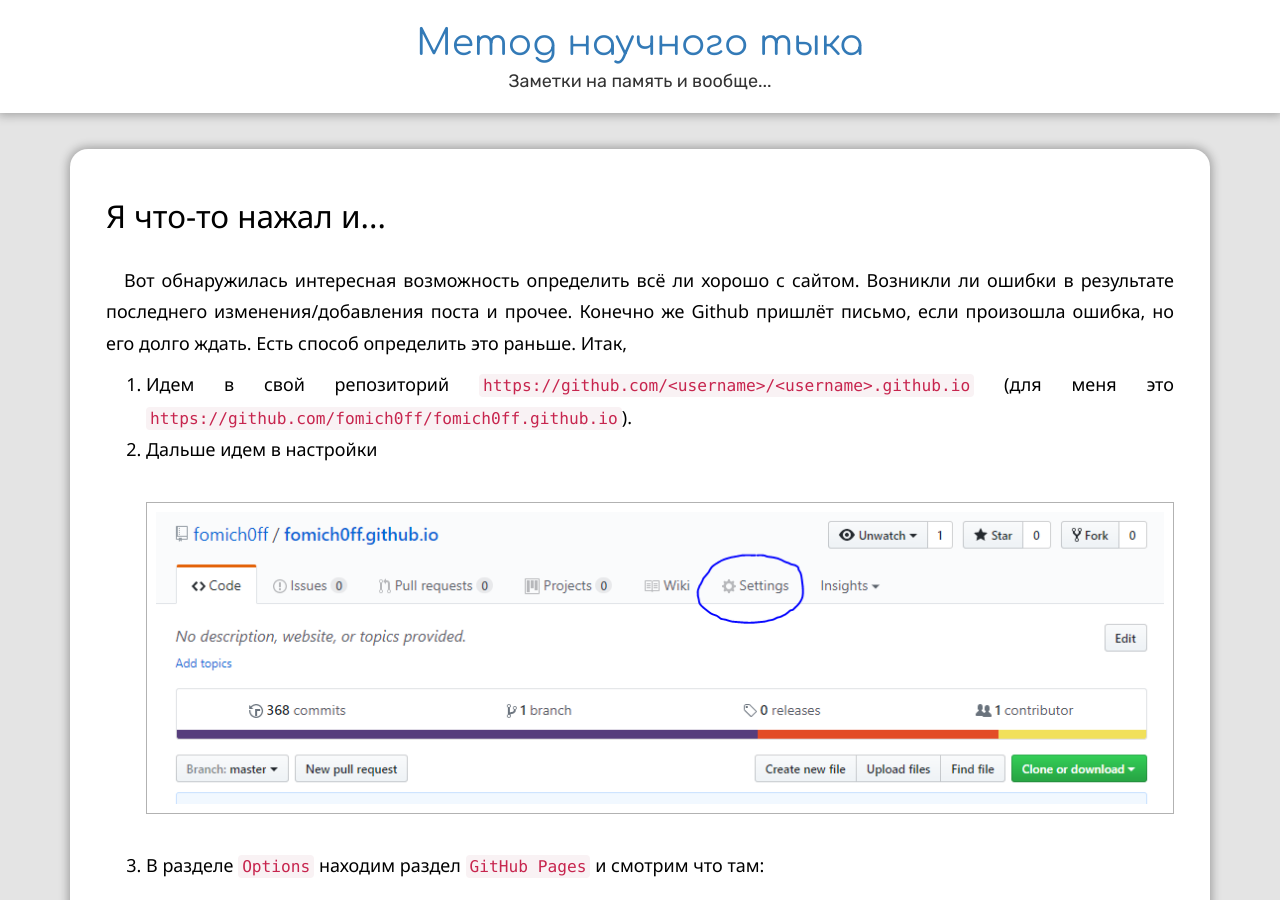
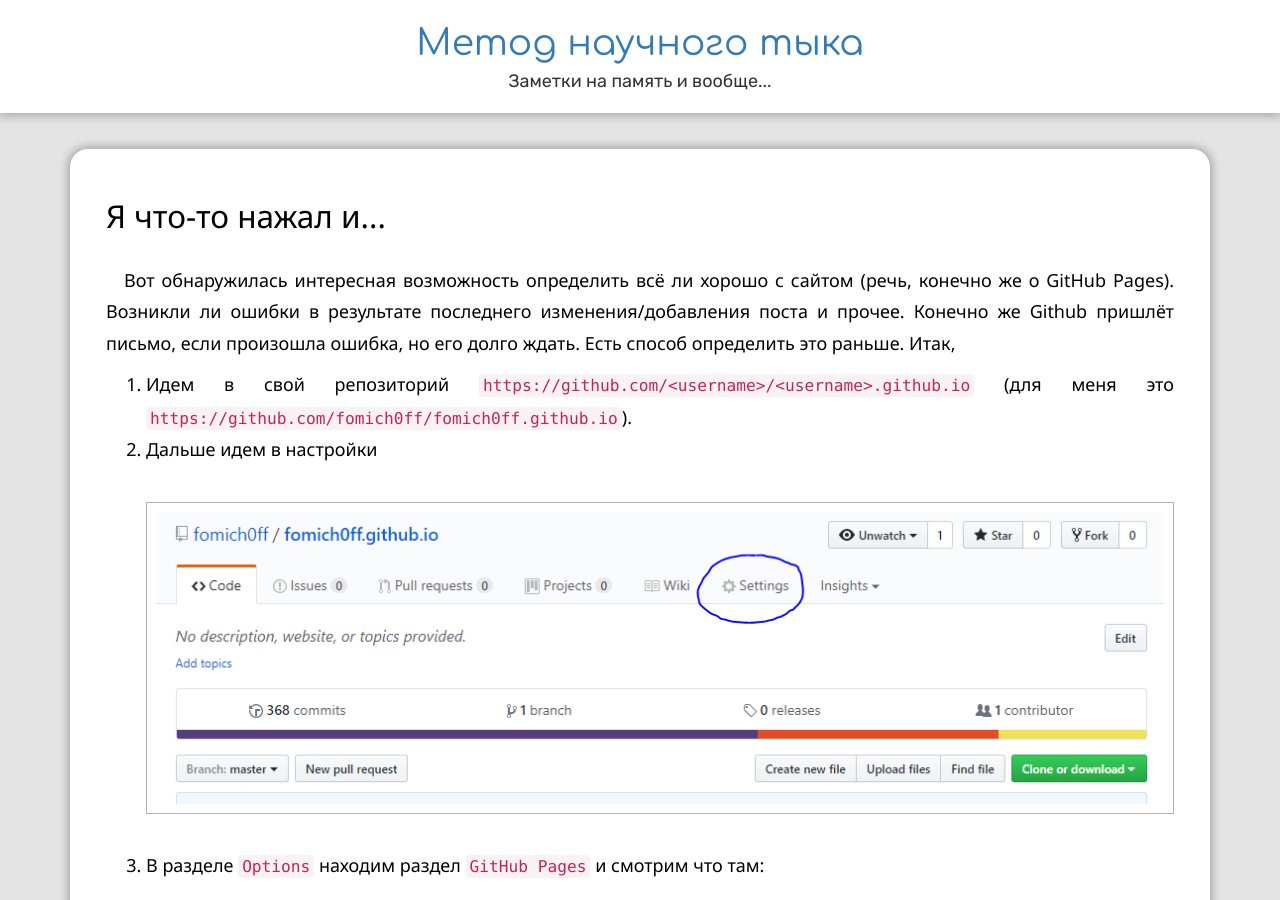
Before and after one commit to fomich0ff/fomich0ff.github.io, a Jekyll site: the page built from _posts/2017-07-28-how-to-check-site-status.md, in a window 1280 px wide and 900 px high. Built offline with Jekyll 4.4.1, drawn with Linux system fonts in a browser that asks for light colours; nearby versions of some CDN libraries; our own code applies the rules of GitHub Pages for plain Markdown files; comment, search, counter and statistics services are not loaded.

Commit message:
Update 2017-07-28-how-to-check-site-status.md

```diff
--- a/_posts/2017-07-28-how-to-check-site-status.md
+++ b/_posts/2017-07-28-how-to-check-site-status.md
@@ -3,7 +3,8 @@
 image-folder: /assets/images/posts/2017-07-28-how-to-check-site-status
 ---
 
-Вот обнаружилась интересная возможность определить всё ли хорошо с сайтом.
+Вот обнаружилась интересная возможность определить всё ли хорошо с сайтом (речь,
+конечно же о GitHub Pages).
 Возникли ли ошибки в результате последнего изменения/добавления поста и прочее.
 Конечно же Github пришлёт письмо, если произошла ошибка, но его долго ждать.
 Есть способ определить это раньше.
```
